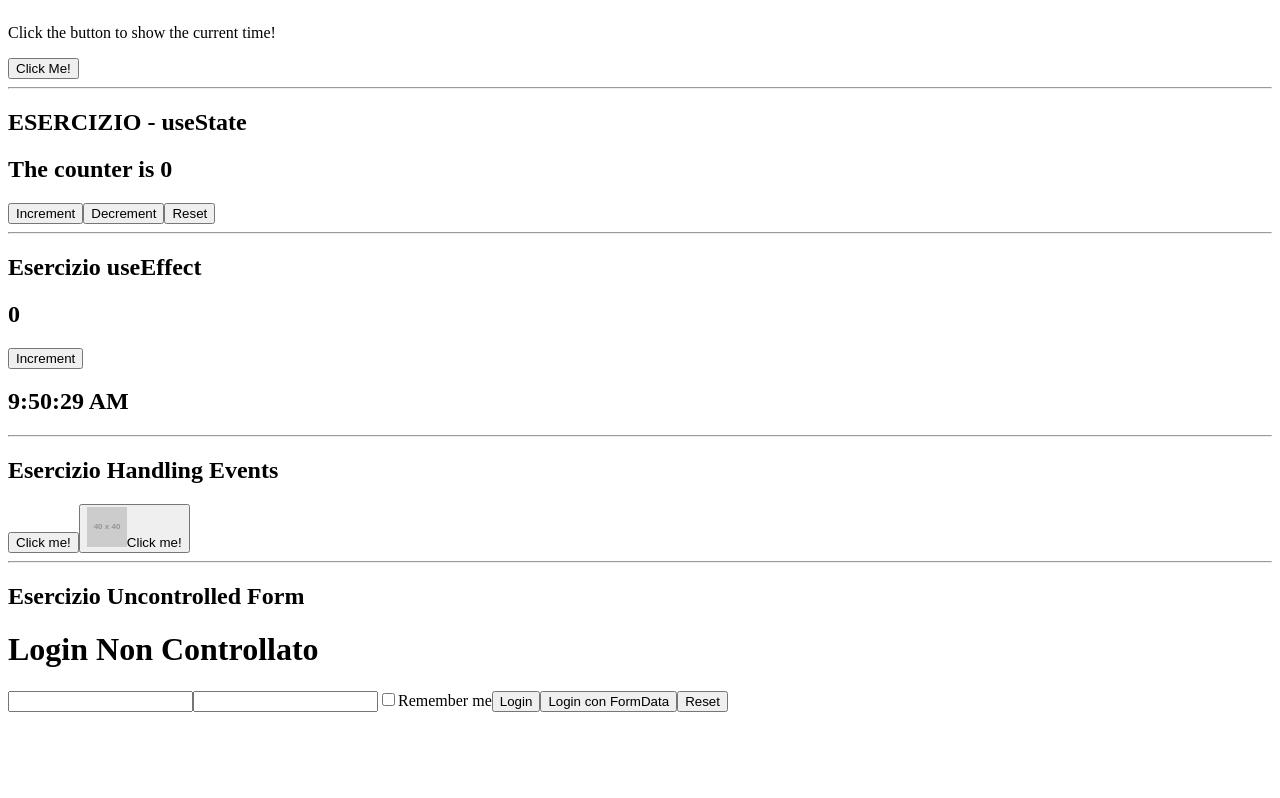
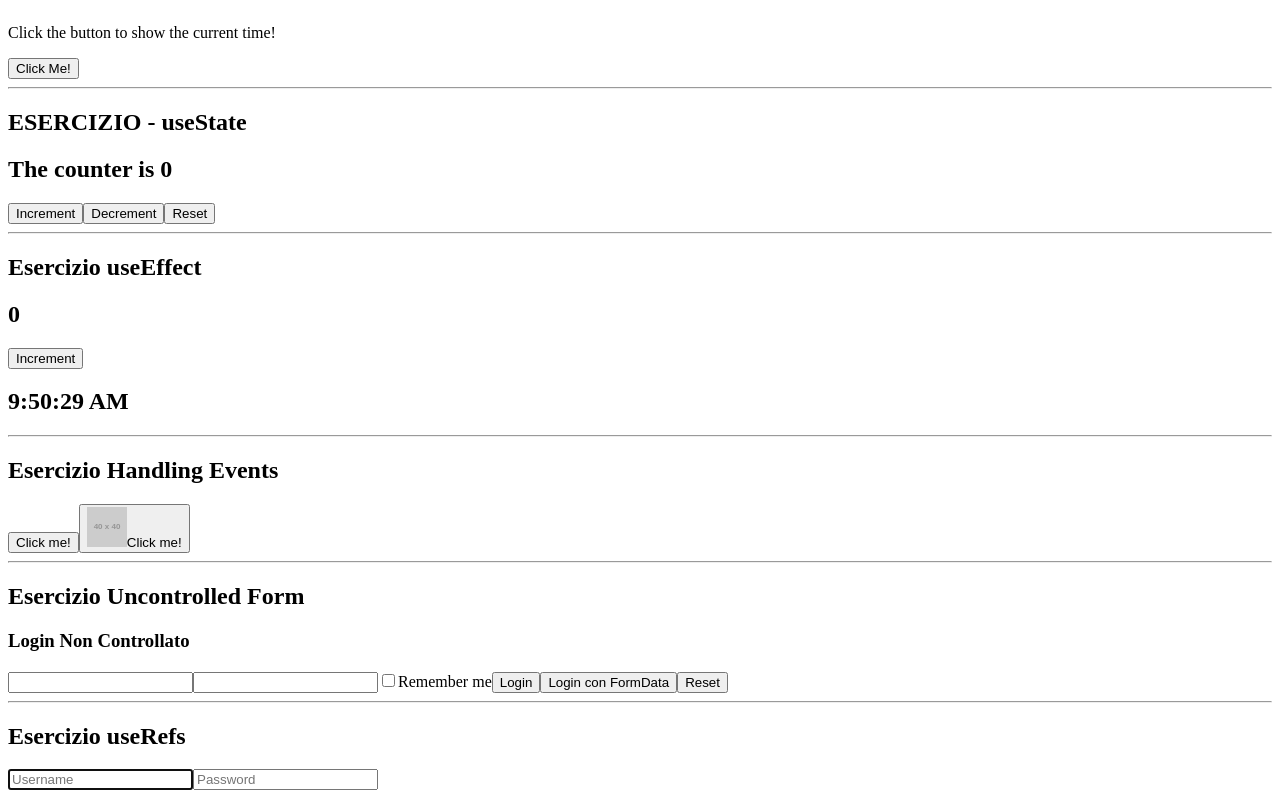
Before and after one commit to devnox89/Reactexe, a React (Vite) app: page / in a window 1280 px wide. Shown: the part 853-1651 px from the top of the page. Before the commit the page ends 1573 px from the top, so only its background shows below. Built offline with nearby package versions, Linux system fonts and the light colour scheme.

Commit message:
add useRef

```diff
--- a/src/App.jsx
+++ b/src/App.jsx
@@ -9,6 +9,7 @@ import { Clock } from "./Clock";
 import { MouseClicker } from "./MouseClick";
 // import { ControlledForm} from "./ControlledForm";
 import { UncontrolledForm } from "./UncontrolledForm";
+import { FocusableInput } from "./UseRefs";
 
 export function App() {
     return (
@@ -42,6 +43,9 @@ export function App() {
             <hr /> */}
             <h2>Esercizio Uncontrolled Form</h2>
             <UncontrolledForm/>
+            <hr />
+            <h2>Esercizio useRefs</h2>
+            <FocusableInput/>
         </div>
     );
 }
--- a/src/UncontrolledForm.jsx
+++ b/src/UncontrolledForm.jsx
@@ -27,7 +27,7 @@ export function UncontrolledForm() {
 
     return (
         <form>
-            <h1>Login Non Controllato</h1>
+            <h3>Login Non Controllato</h3>
             <input name="username"/>
             <input name="password" type="password"/>
             <label><input name="remember" type="checkbox" />Remember me</label>
--- /dev/null
+++ b/src/UseRefs.jsx
@@ -0,0 +1,25 @@
+import { useEffect, useRef } from "react"
+
+export function FocusableInput() {
+
+    const mountedRef = useRef(false)
+    const inputRef = useRef(null)
+
+    useEffect(()=>{
+        if (!mountedRef.current) {
+            mountedRef.current = true
+            console.log('mounting for the first time');
+        } else {
+            console.log('Mounting again for debug purposes');
+
+        }
+        inputRef.current?.focus(null)
+    }, [])
+
+    return(
+        <div>
+            <input ref={inputRef} type="text" placeholder="Username"/>
+            <input type="password" placeholder="Password" />
+        </div>
+    )
+}
```
